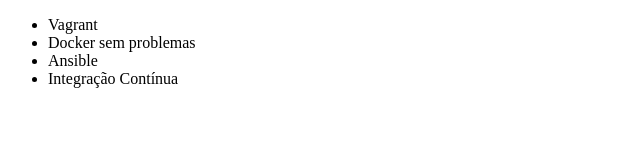
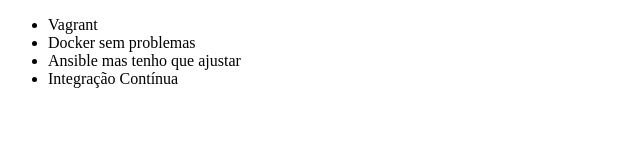
Before and after one commit to ronanrrc2021/alura-git, a plain HTML site: page index.html in a window 1280 px wide. Shown: the whole page, without its empty margins (0-640 px from the left). Drawn offline with Linux system fonts and the light colour scheme.

Commit message:
ajuste no curso de asemble

```diff
--- a/index.html
+++ b/index.html
@@ -8,7 +8,7 @@
     <ul>
         <li>Vagrant</li>
         <li>Docker sem problemas</li>
-        <li>Ansible</li>
+        <li>Ansible mas tenho que ajustar</li>
         <li>Integração Contínua</li>
     </ul>
 </body>
```
